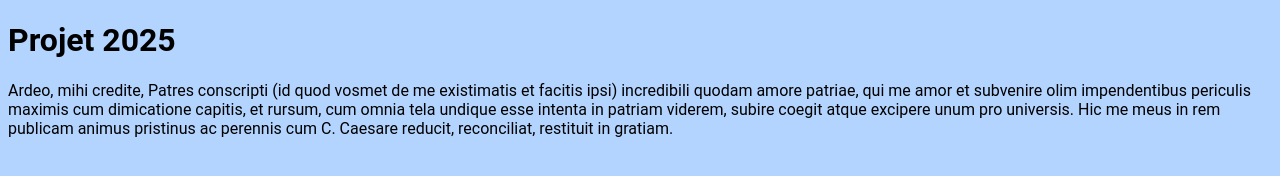
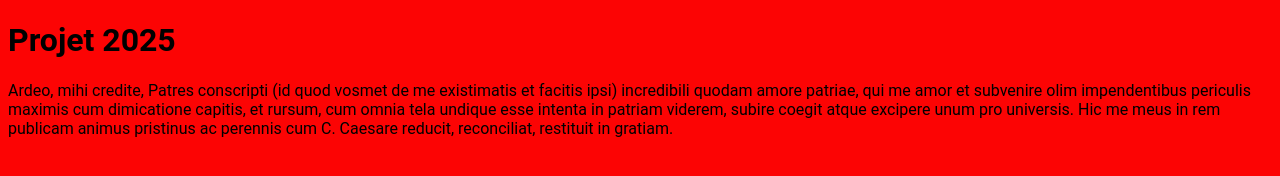
Before and after one commit to Osmanistos/2425_ELGL_G3_Examen, a plain HTML site: page index.html in a window 1280 px wide. Drawn offline with Linux system fonts and the light colour scheme.

Commit message:
Modification de la couleur de fond en rouge

```diff
--- a/css/style.css
+++ b/css/style.css
@@ -1,7 +1,7 @@
 @import url('https://fonts.googleapis.com/css2?family=Open+Sans:wght@400;700&family=Merriweather:wght@400;700&display=swap');
 
 body {
-    background-color: rgb(179, 212, 255);
+    background-color: rgb(252, 4, 4);
     font-family: 'Roboto', sans-serif;
     /* font-family: 'Lora', serif; */
 }
```
Also changed, not shown: 1 other file.
